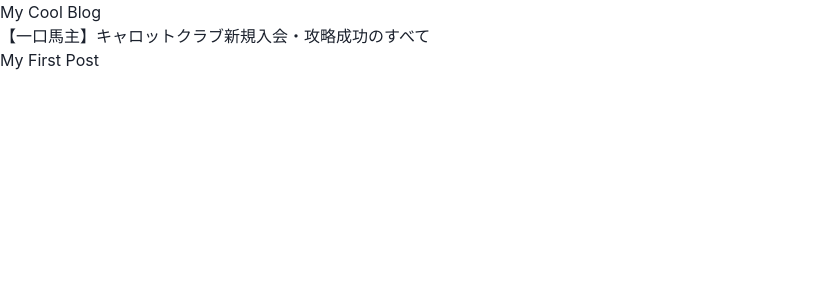
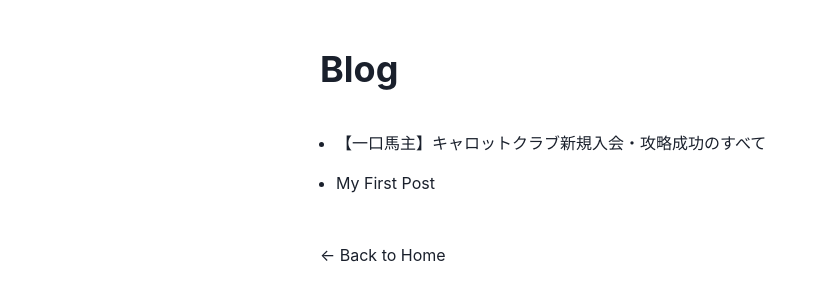
Before and after one commit to suzukalight/suzukalight-com, a Next.js app: page /blog in a window 1280 px wide. Shown: the top 300 px of the page, without its empty margins (0-827 px from the left). Built offline with nearby package versions, Linux system fonts and the light colour scheme.

Commit message:
Update links

```diff
--- a/src/pages/blog/index.tsx
+++ b/src/pages/blog/index.tsx
@@ -1,8 +1,10 @@
 import React from 'react';
+import Head from 'next/head';
+import Link from 'next/link';
 import fs from 'fs';
 import path from 'path';
 import matter from 'gray-matter';
-import Link from 'next/link';
+import { Box, Heading, ListItem, UnorderedList, Text, Link as ChakraLink } from '@chakra-ui/react';
 
 const root = process.cwd();
 const contentDir = 'contents/blog';
@@ -10,18 +12,40 @@ const baseUrl = '/blog/posts';
 
 export default function IndexPage({ postData }) {
   return (
-    <>
-      <h1>My Cool Blog</h1>
-      <ul>
-        {postData.map((data) => (
-          <li key={data.slug}>
-            <Link href={`${baseUrl}/[slug]`} as={`${baseUrl}/${data.slug}`}>
-              <a>{data.frontMatter.title}</a>
-            </Link>
-          </li>
-        ))}
-      </ul>
-    </>
+    <Box>
+      <Head>
+        <title>Blog - suzukalight.com</title>
+        <link rel="icon" href="/favicon.ico" />
+      </Head>
+
+      <Box py={8}>
+        <Box m="1em">
+          <Box maxW="640px" mx="auto">
+            <Heading as="h1" mb={8}>
+              Blog
+            </Heading>
+
+            <UnorderedList mb={8}>
+              {postData.map((data) => (
+                <ListItem key={data.slug} py={2}>
+                  <Link href={`${baseUrl}/[slug]`} as={`${baseUrl}/${data.slug}`}>
+                    <ChakraLink>{data.frontMatter.title}</ChakraLink>
+                  </Link>
+                </ListItem>
+              ))}
+            </UnorderedList>
+
+            <Box mb={16}>
+              <Link href="/">
+                <ChakraLink>
+                  <Text py={2}>← Back to Home</Text>
+                </ChakraLink>
+              </Link>
+            </Box>
+          </Box>
+        </Box>
+      </Box>
+    </Box>
   );
 }
 
```
Also changed, not shown: src/pages/blog/posts/[slug].tsx (+18 -4 lines), src/pages/index.tsx (+8 -8 lines).
